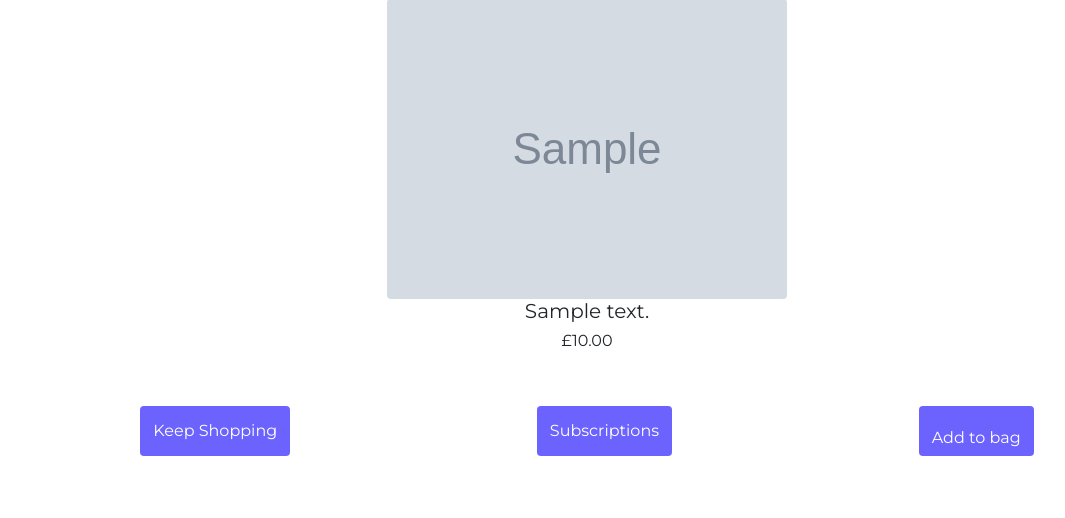
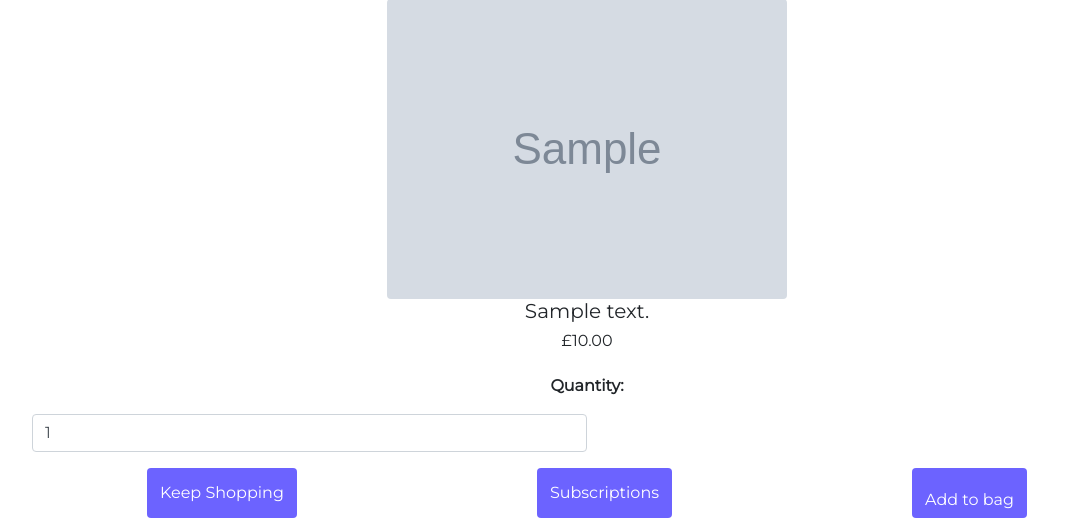
Before and after one commit to afratetlay/illustrations, a Django app: page /products/1 in a window 1280 px wide. Shown: the part 421-939 px from the top of the page, without its empty margins (53-1118 px from the left). Before the commit the page ends 877 px from the top, so only its background shows below. Run offline with Django 3.2, Linux system fonts and the light colour scheme; tables that the repository leaves empty hold one stand-in row (values such as "Sample post"); grey boxes marked "Sample" are stand-in pictures; some libraries are stand-ins or nearby versions.

Commit message:
finished adding the table to my cart and the functionality to adding illustrations into my cart

```diff
--- a/cart/contexts.py
+++ b/cart/contexts.py
@@ -9,11 +9,13 @@ def cart_contents(request):
     product_count = 0
     cart = request.session.get('cart', {})
 
-    for item_id,  in cart.items ():
+    for item_id, quantity in cart.items():
         product = get_object_or_404(Product, pk=item_id)
-        total = product.price
+        total += quantity * product.price
+        product_count += quantity
         cart_items.append({
             'item_id': item_id,
+            'quantity': quantity,
             'product': product,
         })
 
--- a/cart/urls.py
+++ b/cart/urls.py
@@ -4,5 +4,4 @@ from . import views
 urlpatterns = [
     path('', views.view_cart, name='view_cart'),
     path('add/<item_id>/', views.add_to_bag, name='add_to_bag'),
-
 ]
--- a/products/templates/products/product_detail.html
+++ b/products/templates/products/product_detail.html
@@ -16,7 +16,16 @@
 <h6 class="text-center">£{{ product.price }}</h6>
 <form class="form" action="{% url 'add_to_bag' product.id %}" method="POST">
 {% csrf_token %}
-<div class="row pt-5 pb-5">
+<div class="form-row ">
+<div class="col-12 text-center ">
+<p class="mt-3"><strong>Quantity:</strong></p>
+<div class="form-group w-50">
+<div class="input-group">
+<input class="form-control qty_input" type="number" name="quantity" value="1" min="1" max="1" data-item_id="{{ product.id }}" id="id_qty_{{ product.id }}">
+</div>
+</div>
+</div>
+
 <a href="{% url 'products' %}" class="btn mx-auto d-block">
 <h6 class="pt-2 text-white">Keep Shopping</h6>
 </a>
@@ -26,6 +35,7 @@
 <input type="submit" class="btn mx-auto d-block text-white" value="Add to bag">
 </div>
 <input type="hidden" name="redirect_url" value="{{ request.path }}">
+</div>
 </form>
 </div>
 {% endblock %}
```
Also changed, not shown: cart/templates/cart/cart.html (+28 -3 lines), cart/views.py (+8 -1 lines).
